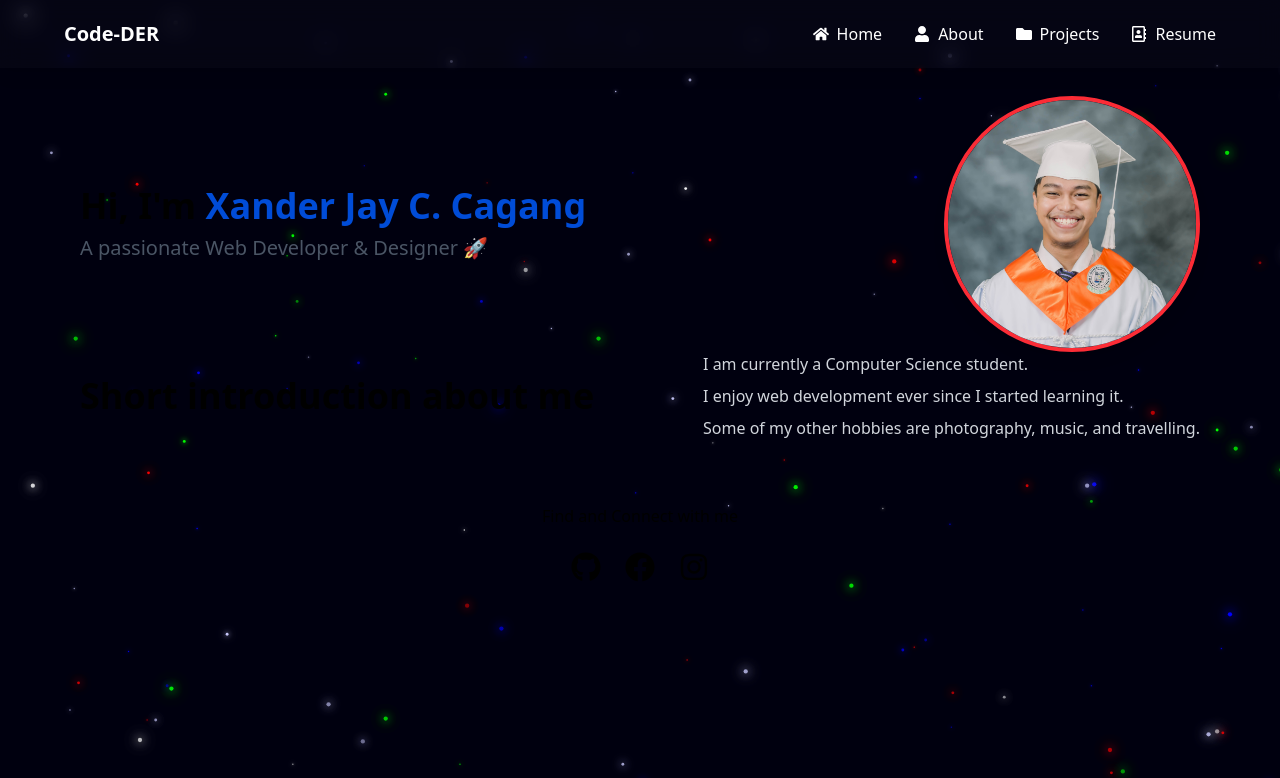
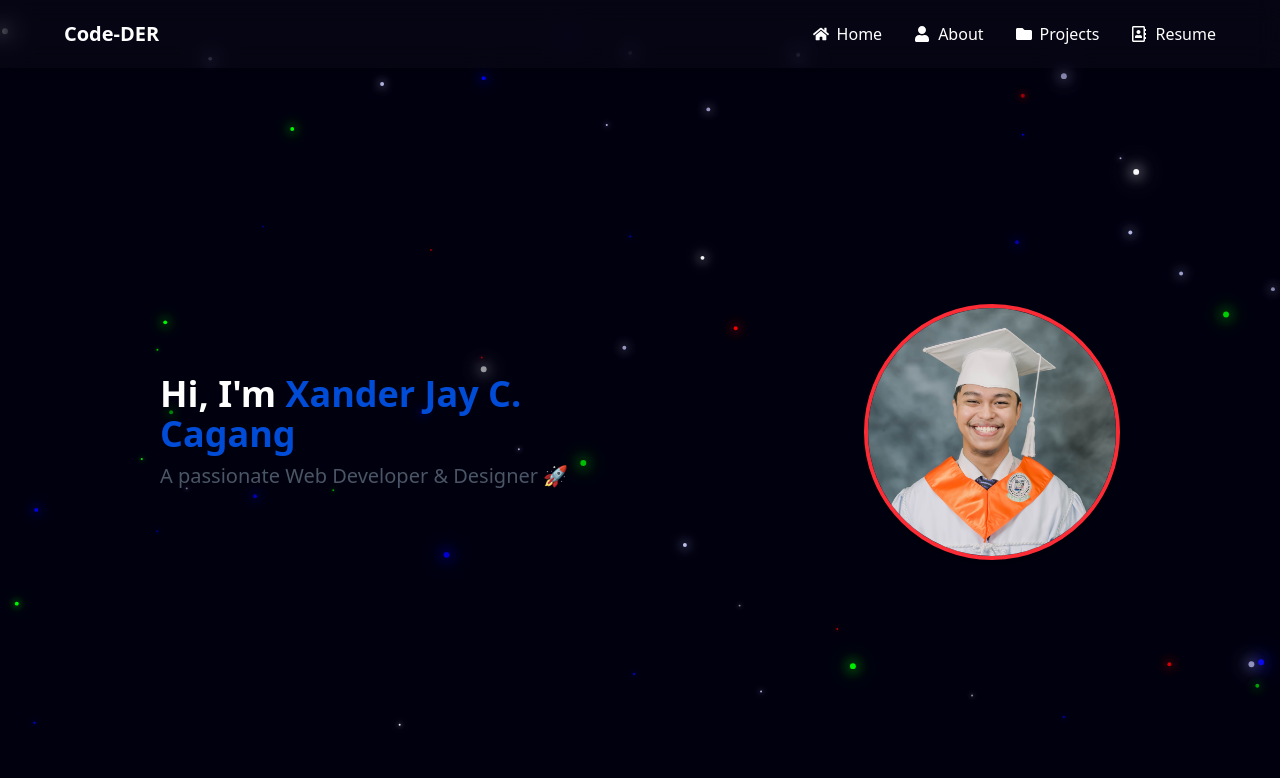
Before and after one commit to Code-DER/Xander-Jay-Cagang-Portfolio, a React (Vite) app in the folder my-portfolio/: page / in a window 1280 px wide. Shown: the top 778 px of the page. Built offline with nearby package versions, Linux system fonts and the light colour scheme.

Commit message:
refactor: adjusted height of sections

```diff
--- a/my-portfolio/src/components/Home.jsx
+++ b/my-portfolio/src/components/Home.jsx
@@ -8,7 +8,7 @@ export default function Home() {
         <>
             {/* Hero */}
             <motion.section
-                className="flex-1 flex flex-col md:flex-row items-center justify-center md:justify-between text-center md:text-left gap-8"
+                className="min-h-[calc(100vh-4rem)] flex-1 flex flex-col md:flex-row items-center justify-center md:justify-between text-center md:text-left gap-8 px-20"
                 initial={{ opacity: 0, x: -50 }}
                 animate={{ opacity: 1, x: 0 }}
                 transition={{ duration: 0.8 }}
--- a/my-portfolio/src/components/Layout.jsx
+++ b/my-portfolio/src/components/Layout.jsx
@@ -8,12 +8,12 @@ export default function Layout({ children }) {
             style={{ backgroundImage: `url(${bg})` }}
         >
             <NavBar />
-            <main className='flex-1 px-8 md:px-20 py-8 mt-16'>
+            <main className='flex-1 px-8 md:px-20 mt-16 text-white'>
                 {children}
             </main>
-            <footer>
+            {/* <footer>
                 © 2025 My Portfolio
-            </footer>
+            </footer> */}
         </div>
     )
 }
```
